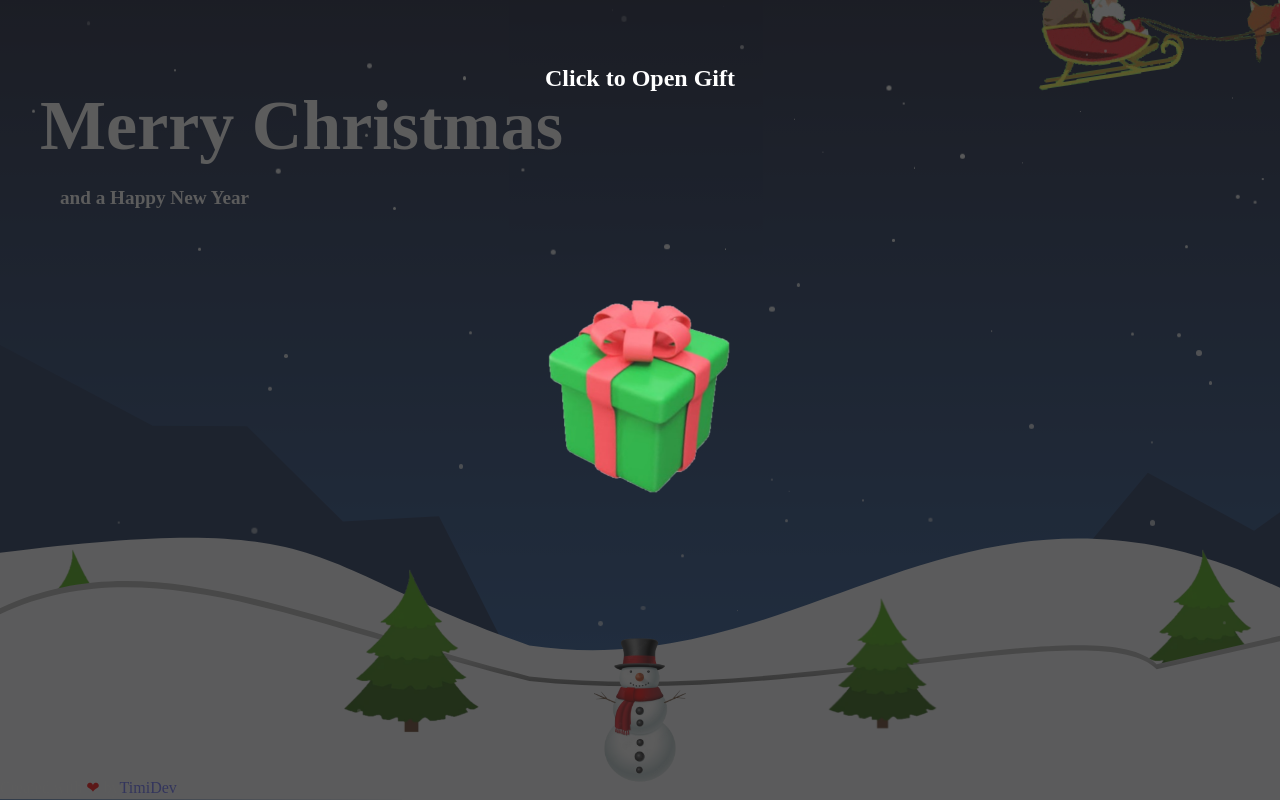
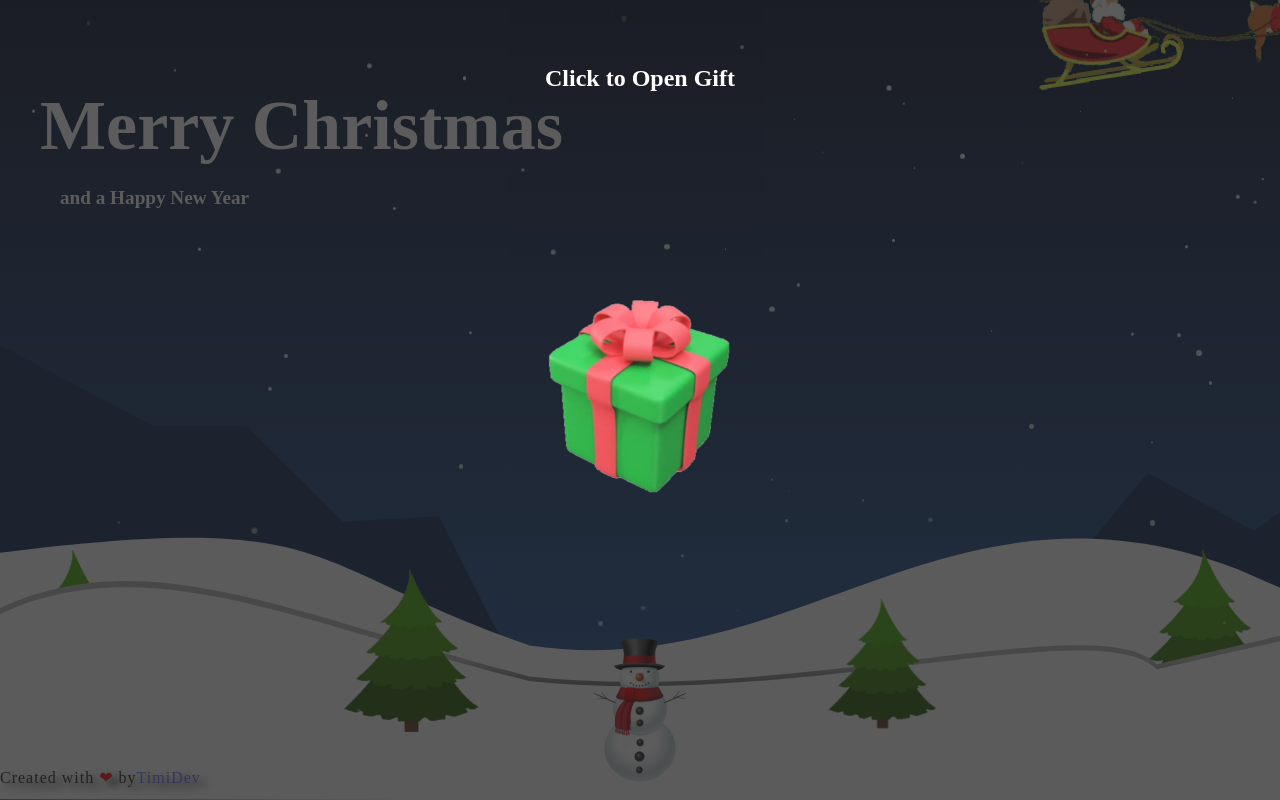
Before and after one commit to DavidTimi1/Merry-christmas, a React (Vite) app: page / in a window 1280 px wide. Built offline with nearby package versions, Linux system fonts and the light colour scheme; a web font is replaced by a local one.

Commit message:
Update Home.css

```diff
--- a/src/components/Home.css
+++ b/src/components/Home.css
@@ -15,11 +15,8 @@
     background-color: #222222bb;
 }
 
-
-.floor {
+footer {
     color: #222;
-
-    footer {
     bottom: 10px;
     font-weight: 400;
     text-wrap-mode: nowrap;
@@ -27,6 +24,8 @@
     text-shadow: 7px 5px 10px #111;
 }
 
+
+.floor {
     .trees {
         bottom: 0;
     }
```
Lines whose indentation alone changed are shown as unchanged.
